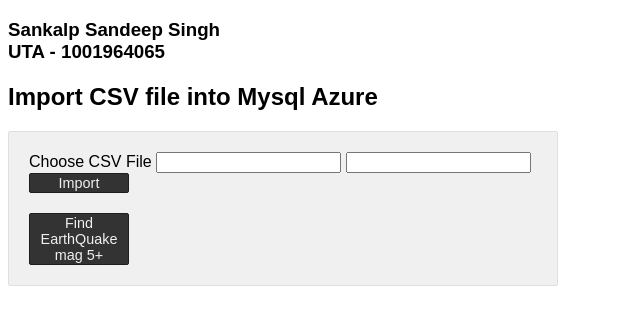
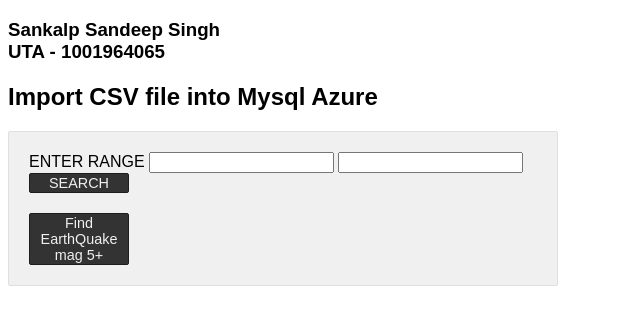
Before and after one commit to sankalp047/azurewebsite, a PHP site: page / in a window 1280 px wide. Shown: the top 325 px of the page, without its empty margins (0-640 px from the left). Run offline with PHP 8.4, Linux system fonts and the light colour scheme; data that the repository does not hold is empty.

Commit message:
Update index.php

```diff
--- a/index.php
+++ b/index.php
@@ -265,13 +265,12 @@
             <form class="form-horizontal" action="" method="post"
                 enctype="multipart/form-data">
                 <div class="input-row">
-                    <label class="col-md-4 control-label">Choose CSV
-                        File</label> <input type="text" name="file"
+                    <label class="col-md-4 control-label">ENTER RANGE</label> <input type="text" name="file"
                         id="file">
 			 <input type="text" name="file"
                         id="file">
                     <button type="submit" id="submit" name="import"
-                        class="btn-submit">Import</button>
+                        class="btn-submit">SEARCH</button>
                     <br />
 
                 </div>
```
